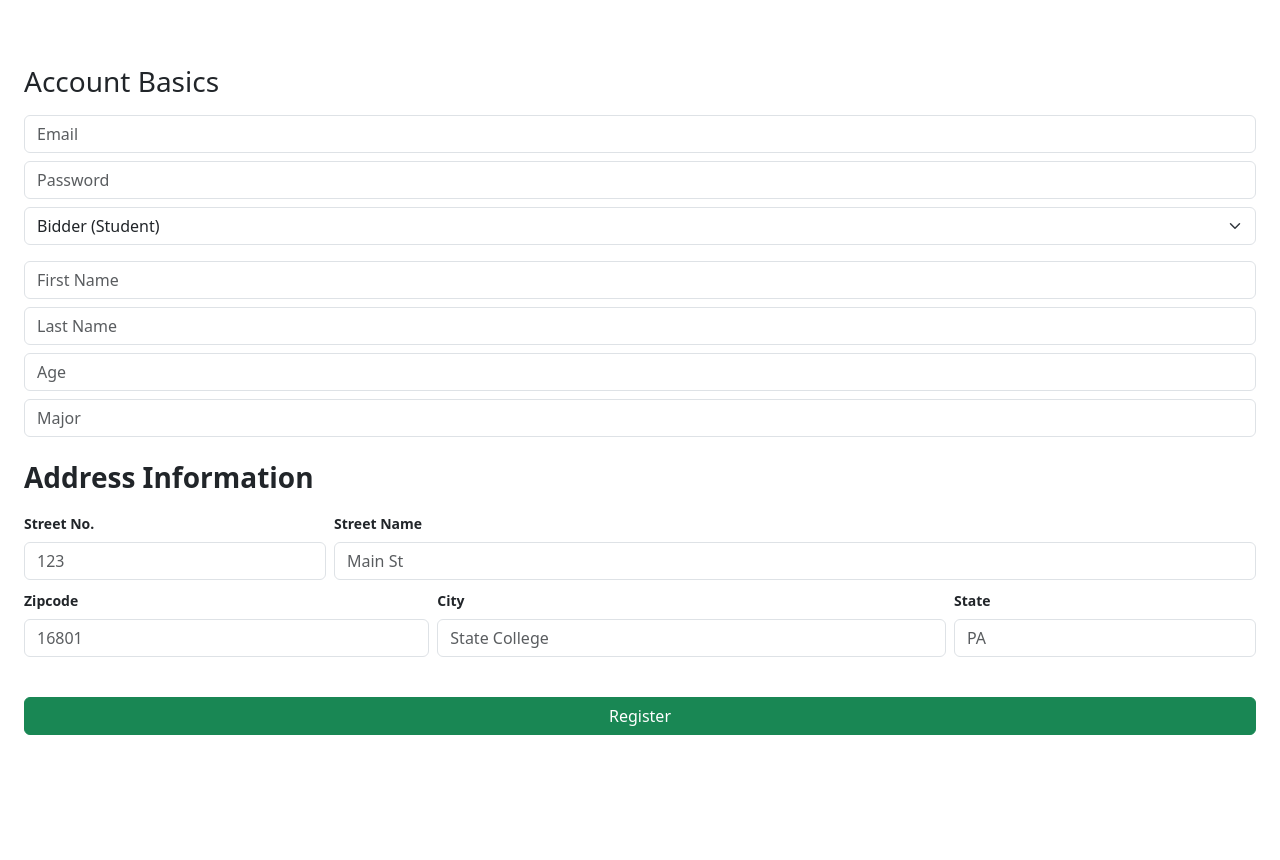
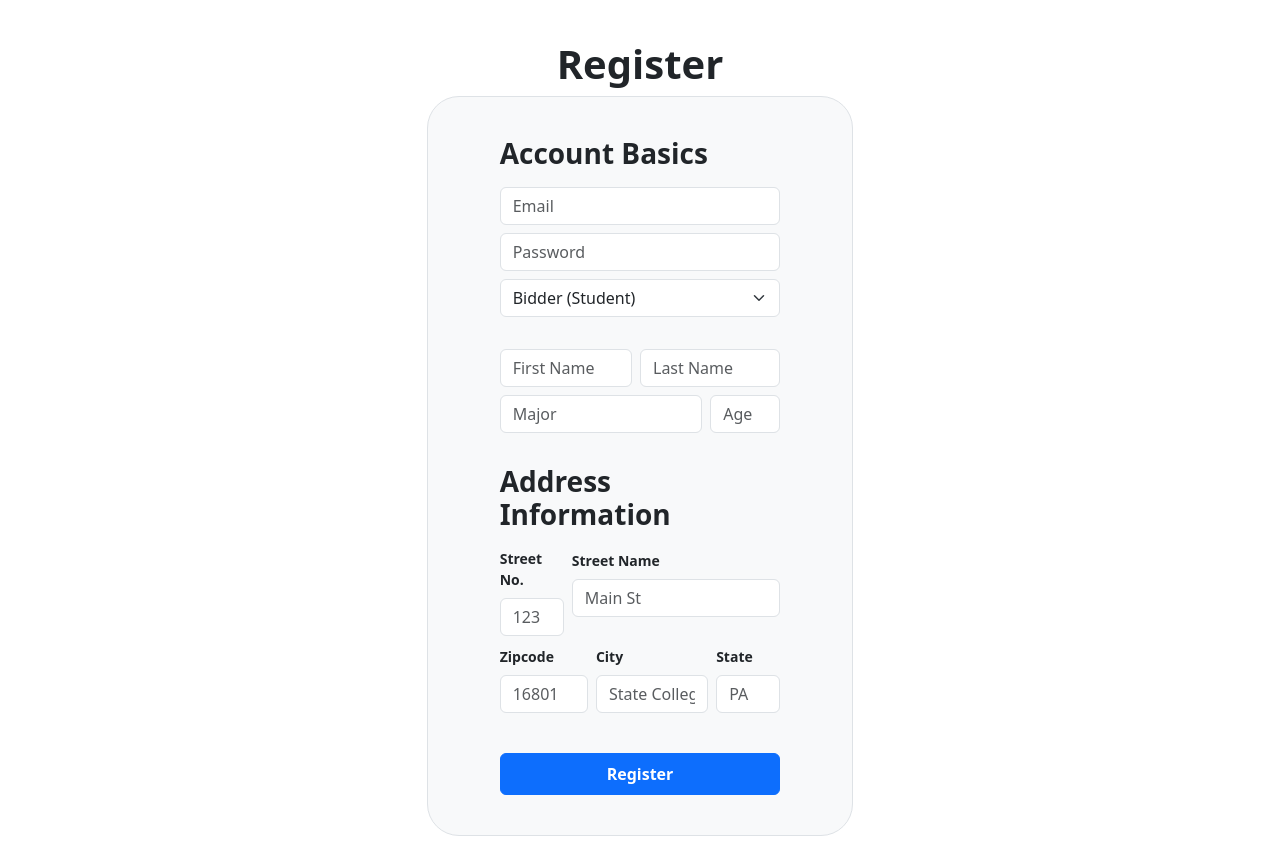
Before and after one commit to jacobm-gavin/431W-nittany-auction, a Flask app: page /register in a window 1280 px wide. Before the commit the page ends 735 px from the top, so only its background shows below. Run offline with Flask 3, Linux system fonts and the light colour scheme.

Commit message:
update registration styling

```diff
--- a/src/templates/login.html
+++ b/src/templates/login.html
@@ -42,5 +42,5 @@
 </html>
 
 <div class="text-center mt-3">
-    <p class="small">Create an account: <a href="{{ url_for('register') }}" class="text-decoration-none">Register here</a></p>
+    <p class="fw-light">Don't have an account? <a href="{{ url_for('register') }}" class="fw-semibold text-decoration-none">Register here</a></p>
 </div>
--- a/src/templates/register.html
+++ b/src/templates/register.html
@@ -6,22 +6,41 @@
 </head>
 <body class="d-flex flex-column py-4 justify-content-center" style="min-height: 100vh;">
 
-<form method="POST" class="p-4">
-    <h3 class="mb-3">Account Basics</h3>
+<div class="d-flex justify-content-center pt-3 col-lg-3 m-auto">
+    <h1 class="fw-bold">Register</h1>
+</div>
+<div class="justify-content-center py-3 bg-body-tertiary col-lg-4 px-5 m-auto border rounded-5">
+    <form method="POST" class="p-4"class="form-signin w-100 m-auto py-3 px-5">
+        <h3 class="fw-semibold mb-3">Account Basics</h3>
         <input type="email" name="email" class="form-control mb-2" placeholder="Email" required>
         <input type="password" name="password" class="form-control mb-2" placeholder="Password" required>
 
-    <select name="role" id="roleSelect" class="form-select mb-3" onchange="toggleFields()">
+        <select name="role" id="roleSelect" class="form-select mb-2" onchange="toggleFields()">
             <option value="buyer">Bidder (Student)</option>
             <option value="seller">Seller (Student)</option>
             <option value="vendor">Local Vendor (Business)</option>
         </select>
+        <br>
 
         <div id="personalInfo">
+            <div class="d-flex">
+                <div class="col-6 pe-2">
                     <input type="text" name="first_name" class="form-control mb-2" placeholder="First Name">
+                </div>
+                <div class="col-6">
                     <input type="text" name="last_name" class="form-control mb-2" placeholder="Last Name">
+                </div>
+            </div>
+            <div class="d-flex">
+                <div class="col-9 pe-2">
+                    <input type="text" name="major" class="form-control mb-2" placeholder="Major">
+                </div>
+                <div class="col-3">
                     <input type="number" name="age" class="form-control mb-2" placeholder="Age">
-        <input type="text" name="major" class="form-control mb-2" placeholder="Major">
+                </div>
+            </div>
+            <!-- <input type="number" name="age" class="form-control mb-2" placeholder="Age">
+            <input type="text" name="major" class="form-control mb-2" placeholder="Major"> -->
         </div>
 
         <div id="vendorInfo" style="display:none;">
@@ -38,32 +57,33 @@
 
     <div class="row g-2 mb-2">
         <div class="col-md-3">
-        <label class="form-label small fw-bold">Street No.</label>
+            <label class="form-label small fw-semibold">Street No.</label>
             <input type="text" name="street_num" class="form-control" placeholder="123" required>
         </div>
         <div class="col-md-9">
-        <label class="form-label small fw-bold">Street Name</label>
+            <label class="form-label small fw-semibold">Street Name</label>
             <input type="text" name="street_name" class="form-control" placeholder="Main St" required>
         </div>
     </div>
 
     <div class="row g-2 mb-3">
         <div class="col-md-4">
-        <label class="form-label small fw-bold">Zipcode</label>
+            <label class="form-label small fw-semibold">Zipcode</label>
             <input type="text" name="zipcode" class="form-control" placeholder="16801" required>
         </div>
         <div class="col-md-5">
-        <label class="form-label small fw-bold">City</label>
+            <label class="form-label small fw-semibold">City</label>
             <input type="text" name="city" class="form-control" placeholder="State College" required>
         </div>
         <div class="col-md-3">
-        <label class="form-label small fw-bold">State</label>
+            <label class="form-label small fw-semibold">State</label>
             <input type="text" name="state" class="form-control" placeholder="PA" maxlength="2" required>
         </div>
     </div>
 
-    <button type="submit" class="btn btn-success w-100 mt-4">Register</button>
+        <button type="submit" class="btn btn-primary w-100 mt-4 fw-semibold py-2">Register</button>
     </form>
+</div>
 
 <!-- Toggle the login fields depending on what account is being created-->
 <script>
```
Lines whose indentation alone changed are shown as unchanged.
